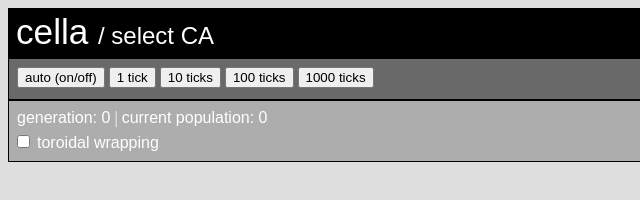
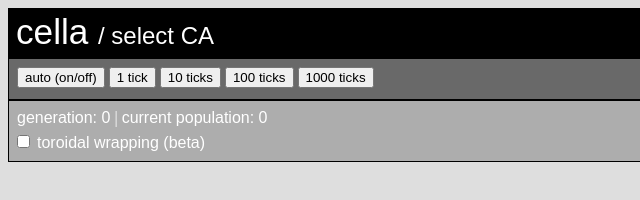
Before and after one commit to cdtinney/cella, a website: page framework/public/html/runCA.html in a window 1280 px wide. Shown: the full height of the page, 0-640 px from the left. Drawn offline with Linux system fonts and the light colour scheme; no server answers.

Commit message:
runCA.html updated

```diff
--- a/framework/public/html/runCA.html
+++ b/framework/public/html/runCA.html
@@ -62,7 +62,7 @@
 
 			<form>
 				<input type="checkbox" id="chkboxWrap" name="wrapping"></input>
-				<label class="countText"> toroidal wrapping </label>
+				<label class="countText"> toroidal wrapping (beta) </label>
 			</form>
 
 		</div>
```
